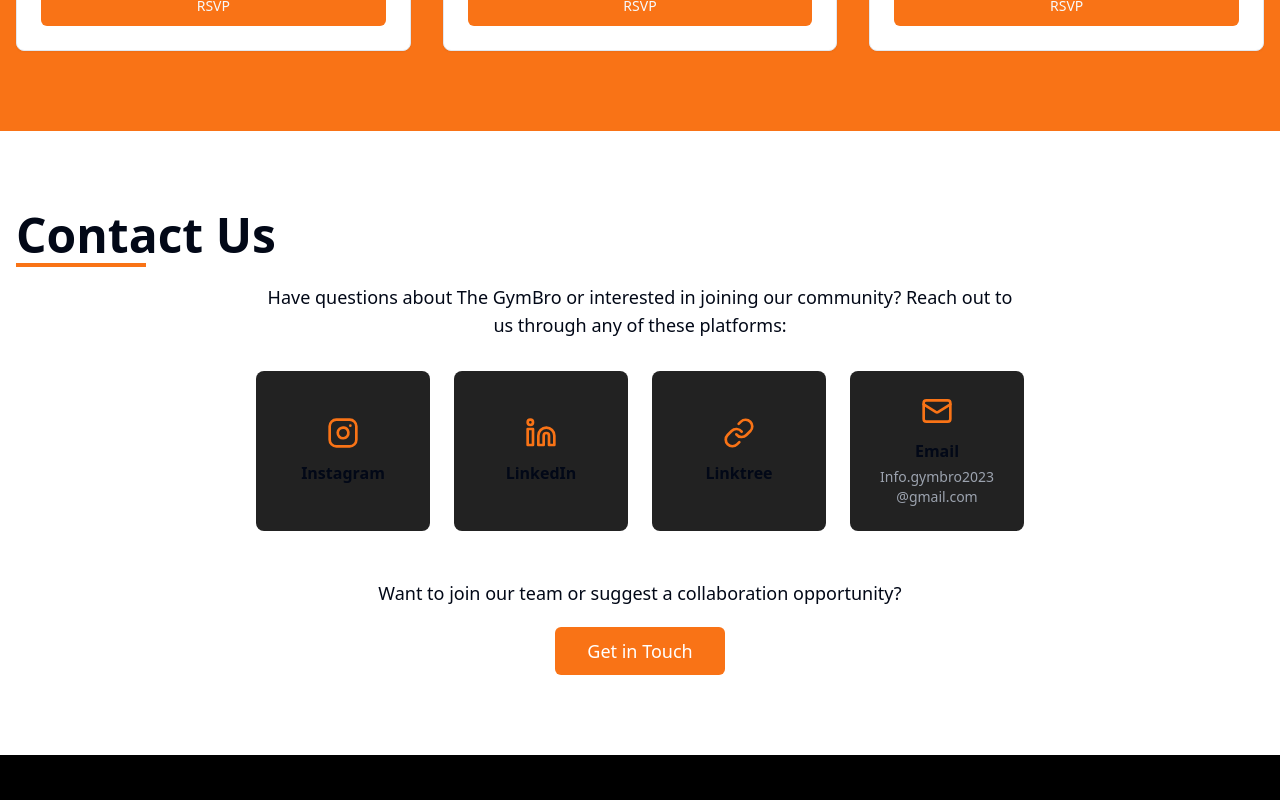
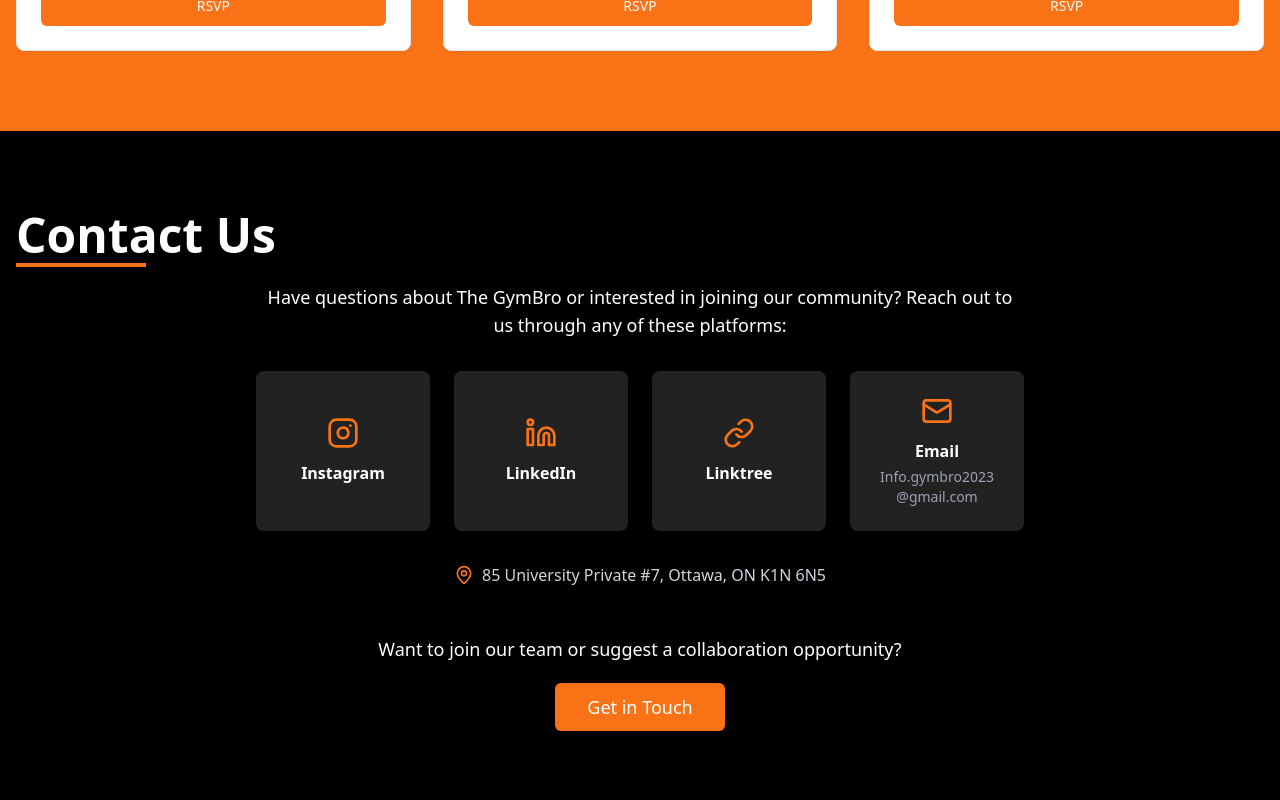
Before and after one commit to thegymbrouottawa/Gymbro, a React (Vite) app: page / in a window 1280 px wide. Shown: the part 9320-10120 px from the top of the page. Built offline with nearby package versions, Linux system fonts and the light colour scheme.

Commit message:
Update contact section information
Updates the contact section to remove the reference to the University of Ottawa and include the organization's address.

```diff
--- a/src/components/ContactSection.tsx
+++ b/src/components/ContactSection.tsx
@@ -1,5 +1,5 @@
 
-import { Mail, Instagram, Linkedin, Link as LinkIcon } from "lucide-react";
+import { Mail, Instagram, Linkedin, Link as LinkIcon, MapPin } from "lucide-react";
 import { Button } from "@/components/ui/button";
 import Section from "./Section";
 
@@ -29,7 +29,7 @@ const ContactSection = () => {
   ];
 
   return (
-    <Section id="contact" title="Contact Us" background="black">
+    <Section id="contact" title="Contact Us" background="dark">
       <div className="max-w-3xl mx-auto text-center">
         <p className="text-lg mb-8">
           Have questions about The GymBro or interested in joining our community?
@@ -60,6 +60,13 @@ const ContactSection = () => {
           ))}
         </div>
 
+        <div className="mt-8 flex items-center justify-center">
+          <MapPin className="w-5 h-5 mr-2 text-gymbro-orange" />
+          <p className="text-md text-gray-300">
+            85 University Private #7, Ottawa, ON K1N 6N5
+          </p>
+        </div>
+
         <div className="mt-12">
           <p className="text-lg mb-5">
             Want to join our team or suggest a collaboration opportunity?
```
